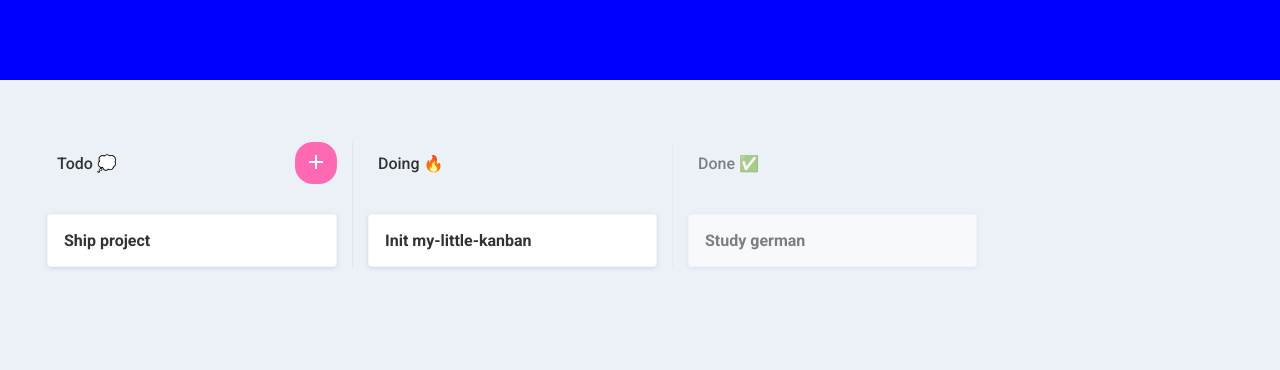
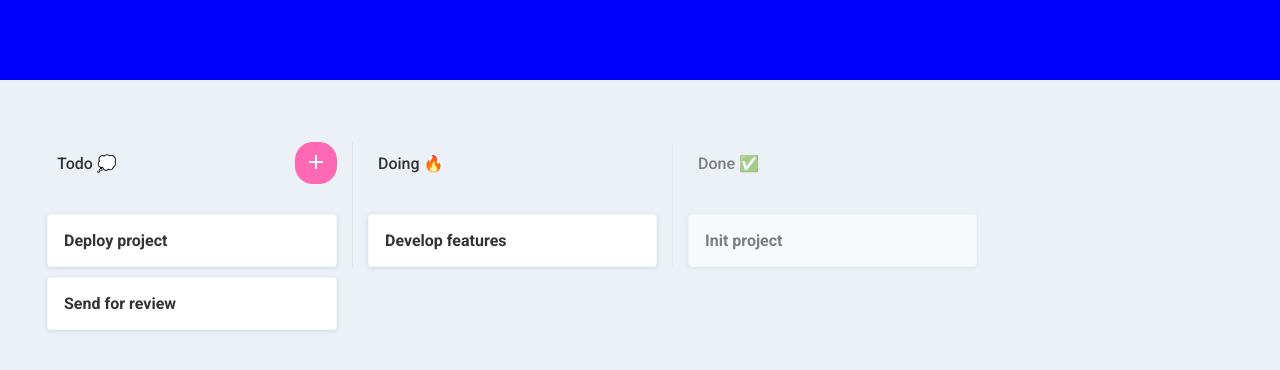
Before and after one commit to Ibcs16/my-little-kanban, a Next.js app: page / in a window 1280 px wide. Shown: the top 370 px of the page. Built offline with nearby package versions, Linux system fonts and the light colour scheme.

Commit message:
drag handler

```diff
--- a/components/Board/index.tsx
+++ b/components/Board/index.tsx
@@ -1,15 +1,18 @@
 import React from "react";
-import TodoList from "../../features/todos/TodoList";
+import { useAppSelector } from "../../app/hooks";
+
+import { selectAllTodoLists } from "../../features/todos/todosSlice";
 import List from "../List";
 
 import { Container } from "./styles";
 
 const Board: React.FC = () => {
+  const todoLists = useAppSelector(selectAllTodoLists);
   return (
     <Container>
-      <List status="todo" />
-      <List status="doing" />
-      <List status="done" />
+      {todoLists.map((todoList, index) => (
+        <List index={index} key={todoList.statusName} data={todoList} />
+      ))}
     </Container>
   );
 };
--- a/components/Card/index.tsx
+++ b/components/Card/index.tsx
@@ -1,17 +1,24 @@
 import React, { useRef } from "react";
 import { useDrag, useDrop } from "react-dnd";
-import { Todo } from "../../features/todos/todosSlice";
+import { useAppDispatch } from "../../app/hooks";
+import { Todo, todoDragged } from "../../features/todos/todosSlice";
 
 import { Container } from "./styles";
+import { DragCardItem, updateIndexAndStatusOnDrag } from "./utils/dragNDrop";
 
 interface CardProps {
   data: Todo;
+  index: number;
+  listIndex: number;
 }
 
-const Card: React.FC<CardProps> = ({ data }) => {
+const Card: React.FC<CardProps> = ({ data, index, listIndex }) => {
+  const dispatch = useAppDispatch();
+  const ref = useRef<HTMLDivElement>(null);
+
   const [{ isDragging }, dragRef] = useDrag({
     type: "CARD",
-    item: { type: "CARD", ...data },
+    item: { type: "CARD", id: data.id, index, listIndex },
     collect: monitor => ({
       isDragging: monitor.isDragging(),
     }),
@@ -19,15 +26,21 @@ const Card: React.FC<CardProps> = ({ data }) => {
 
   const [, dropRef] = useDrop({
     accept: "CARD",
-    hover(item: Todo, monitor) {
-      // item is the one being dropped
-      // monitor gives extra info like
-      console.log(item.id);
-    },
+    drop: updateIndexAndStatusOnDrag(
+      data,
+      index,
+      listIndex,
+      ref,
+      ({ ...cbProps }) => {
+        dispatch(todoDragged({ ...cbProps }));
+      },
+    ),
   });
 
+  dragRef(dropRef(ref));
+
   return (
-    <Container ref={dragRef} isDragging={isDragging}>
+    <Container ref={ref} isDragging={isDragging}>
       <strong>{data.title}</strong>
     </Container>
   );
--- /dev/null
+++ b/components/Card/utils/dragNDrop.ts
@@ -0,0 +1,75 @@
+import React from "react";
+import { DropTargetMonitor } from "react-dnd";
+import { Todo } from "../../../features/todos/todosSlice";
+
+export interface DragCardItem {
+  type: "CARD";
+  id: string;
+  index: number;
+  listIndex: number;
+}
+
+export interface DragCallbackProps {
+  fromListIndex: number;
+  fromIndex: number;
+  toListIndex: number;
+  toIndex: number;
+}
+
+export const updateIndexAndStatusOnDrag =
+  (
+    data: Todo,
+    targetIndex: number,
+    targetListIndex: number,
+    ref: React.RefObject<HTMLDivElement>,
+    cb: (cbProps: DragCallbackProps) => void,
+  ) =>
+  (item: DragCardItem, monitor: DropTargetMonitor) => {
+    // item is the one being dropped
+    // monitor gives extra info like
+    const draggedIndex = item.index;
+    const draggedListIndex = item.listIndex;
+
+    // if (draggedIndex === targetIndex && targetStatus === draggedStatus) {
+    //   return;
+    // }
+
+    // gets size of card
+    const targetSize = ref?.current?.getBoundingClientRect();
+    if (!targetSize) return;
+
+    // calculate its center
+    const targetCenter = (targetSize?.bottom - targetSize?.top) / 2;
+
+    // get how much a card has been dragged
+    const draggedOffset = monitor.getClientOffset();
+    if (!draggedOffset) return;
+
+    // get how much has been dragged from top
+    const draggedTop = draggedOffset.y - targetSize.top;
+
+    // if card is in same list and trying to be in the same position, do nothing
+    if (
+      // from top
+      (draggedIndex < targetIndex && draggedTop < targetCenter) ||
+      // or bottom
+      (draggedIndex > targetIndex && draggedTop > targetCenter)
+    ) {
+      return;
+    }
+
+    // update item
+
+    // console.log(item);
+
+    // callback with updated item and old index
+    cb({
+      fromIndex: item.index,
+      fromListIndex: item.listIndex,
+      toIndex: targetIndex,
+      toListIndex: targetListIndex,
+    });
+
+    item.index = targetIndex;
+    item.listIndex = targetListIndex;
+  };
--- a/components/List/index.tsx
+++ b/components/List/index.tsx
@@ -5,10 +5,11 @@ import { Container } from "./styles";
 
 import React, { useMemo } from "react";
 import { useAppSelector } from "../../app/hooks";
-import { selectTodosByStatus } from "../../features/todos/todosSlice";
+import { selectTodosByStatus, TodoList } from "../../features/todos/todosSlice";
 
 interface TodoListProps {
-  status: string;
+  data: TodoList;
+  index: number;
 }
 
 interface StatusTitle {
@@ -21,15 +22,18 @@ export const statusTitle: StatusTitle = {
   done: "Done ✅",
 };
 
-const List: React.FC<TodoListProps> = ({ status }) => {
-  const todos = useAppSelector(state => selectTodosByStatus(state, status));
-  const hasButton = status === "todo";
+const List: React.FC<TodoListProps> = ({ data, index }) => {
+  const { statusName, title } = data;
+  const todos = useAppSelector(state => selectTodosByStatus(state, statusName));
 
-  if (!status) return null;
+  const hasButton = statusName === "todo";
+
+  if (!statusName) return null;
+
   return (
-    <Container done={status === "done"}>
+    <Container done={statusName === "done"}>
       <header>
-        <h2>{statusTitle[status] || "No status"}</h2>
+        <h2>{title || "No status"}</h2>
         {hasButton && (
           <button type="button">
             <MdAdd size={24} color="#fff" />
@@ -37,8 +41,8 @@ const List: React.FC<TodoListProps> = ({ status }) => {
         )}
       </header>
       <ul>
-        {todos.map(todo => (
-          <Card key={todo.id} data={todo} />
+        {todos.map((todo, cardIndex) => (
+          <Card key={todo.id} data={todo} index={cardIndex} listIndex={index} />
         ))}
       </ul>
     </Container>
--- a/features/todos/todosSlice.ts
+++ b/features/todos/todosSlice.ts
@@ -5,35 +5,71 @@ import { mockedTodos } from "../../utils/test-utils";
 export interface Todo {
   id: string;
   title: string;
-  status: "todo" | "doing" | "done" | string;
+  status: string;
+  index: number;
+}
+
+export interface TodoList {
+  id: string;
+  title: string;
+  statusName: string;
+  cards: Todo[];
 }
 
 interface TodoSlice {
-  items: Todo[];
+  lists: TodoList[];
   search: string;
   filterStatus: string[];
 }
 
 const initialState: TodoSlice = {
-  items: mockedTodos,
+  lists: mockedTodos,
   search: "",
   filterStatus: [],
 };
+
+interface TodoDraggedActionPayload {
+  todoId: string;
+  fromIndex: number;
+  toIndex: number;
+  fromListIndex: number;
+  toListIndex: number;
+}
 
 const todosSlice = createSlice({
   initialState,
   name: "todos",
   reducers: {
     todoAdded: (state, action) => {
-      state.items.push(action.payload);
+      state.lists.push(action.payload);
     },
     todoUpdated: (state, action) => {
-      const { id, title, status } = action.payload;
-      let oldTodo = state.items.find(findTodo => findTodo.id === id);
-      if (oldTodo) {
-        oldTodo.status = status;
-        oldTodo.title = title;
-      }
+      const { title, status, id } = action.payload as Todo;
+      const oldTodo = selectTodoById({ todos: state }, id);
+      if (!oldTodo) return;
+      oldTodo.status = status;
+      oldTodo.title = title;
+    },
+    todoDragged: (state, action) => {
+      const { fromIndex, toIndex, fromListIndex, toListIndex } =
+        action.payload as TodoDraggedActionPayload;
+
+      const oldTodo = state.lists[fromListIndex].cards[fromIndex];
+
+      if (!oldTodo) return;
+
+      oldTodo.index = toIndex;
+      oldTodo.status = state.lists[toListIndex].statusName;
+
+      state.lists[fromListIndex].cards.splice(fromIndex, 1);
+      state.lists[toListIndex].cards.splice(toIndex, 0, oldTodo);
+
+      state.lists[fromListIndex].cards.forEach(
+        (todo, index) => (todo.index = index),
+      );
+      state.lists[toListIndex].cards.forEach(
+        (todo, index) => (todo.index = index),
+      );
     },
     searchedTerm: (state, action) => {
       state.search = action.payload;
@@ -55,42 +91,39 @@ export const {
   checkedFilterStatus,
   uncheckedFilterStatus,
   todoUpdated,
+  todoDragged,
 } = todosSlice.actions;
 
-export const selectAllTodos = (state: RootState) => {
-  let { items, search } = state.todos;
-
-  if (search) {
-    items = items.filter(todo =>
-      todo.title.toLowerCase().includes(search.toLowerCase()),
-    );
-  }
-
-  return items;
-};
+export const selectAllTodoLists = (state: RootState) => state.todos.lists;
 
 export const selectAllFilterStatus = (state: RootState) =>
   state.todos.filterStatus;
 
 export const selectTodoById = (state: RootState, id: string) =>
-  state.todos.items.find(todo => todo.id === id);
+  state.todos.lists
+    .reduce((acc, current) => [...acc, ...current.cards], [] as Todo[])
+    .find(todo => todo.id === id);
 
 export const selectTodosByStatus = (state: RootState, status: string) => {
-  let { items, search, filterStatus } = state.todos;
+  let { lists, search, filterStatus } = state.todos;
 
-  items = items.filter(todo => todo.status === status);
+  const list = lists.find(todoList => todoList.statusName === status) || {
+    cards: [] as Todo[],
+  };
+
+  let todos = list.cards;
 
   if (filterStatus.length) {
-    items = items.filter(todo => filterStatus.includes(todo.status));
+    todos = todos.filter(todo => filterStatus.includes(todo.status));
   }
 
   if (search) {
-    items = items.filter(todo =>
+    todos = todos.filter(todo =>
       todo.title.toLowerCase().includes(search.toLowerCase()),
     );
   }
 
-  return items;
+  return todos;
 };
 
 export default todosSlice.reducer;
--- a/utils/test-utils.tsx
+++ b/utils/test-utils.tsx
@@ -8,19 +8,49 @@ import todosReducer from "../features/todos/todosSlice";
 
 export const mockedTodos = [
   {
-    id: "3",
-    title: "Ship project",
-    status: "todo",
+    id: "1",
+    title: "Todo 💭",
+    statusName: "todo",
+    cards: [
+      {
+        id: "3",
+        title: "Deploy project",
+        index: 0,
+        status: "todo",
+      },
+      {
+        id: "4",
+        title: "Send for review",
+        index: 1,
+        status: "todo",
+      },
+    ],
   },
   {
     id: "2",
-    title: "Init my-little-kanban",
-    status: "doing",
+    title: "Doing 🔥",
+    statusName: "doing",
+    cards: [
+      {
+        id: "1",
+        title: "Develop features",
+        index: 0,
+        status: "doing",
+      },
+    ],
   },
   {
-    id: "1",
-    title: "Study german",
-    status: "done",
+    id: "3",
+    title: "Done ✅",
+    statusName: "done",
+    cards: [
+      {
+        id: "2",
+        title: "Init project",
+        index: 0,
+        status: "done",
+      },
+    ],
   },
 ];
 
@@ -32,7 +62,7 @@ function render(
       reducer: { todos: todosReducer },
       preloadedState: {
         todos: {
-          items: mockedTodos,
+          lists: mockedTodos,
           filterStatus: [],
           search: "",
         },
```
